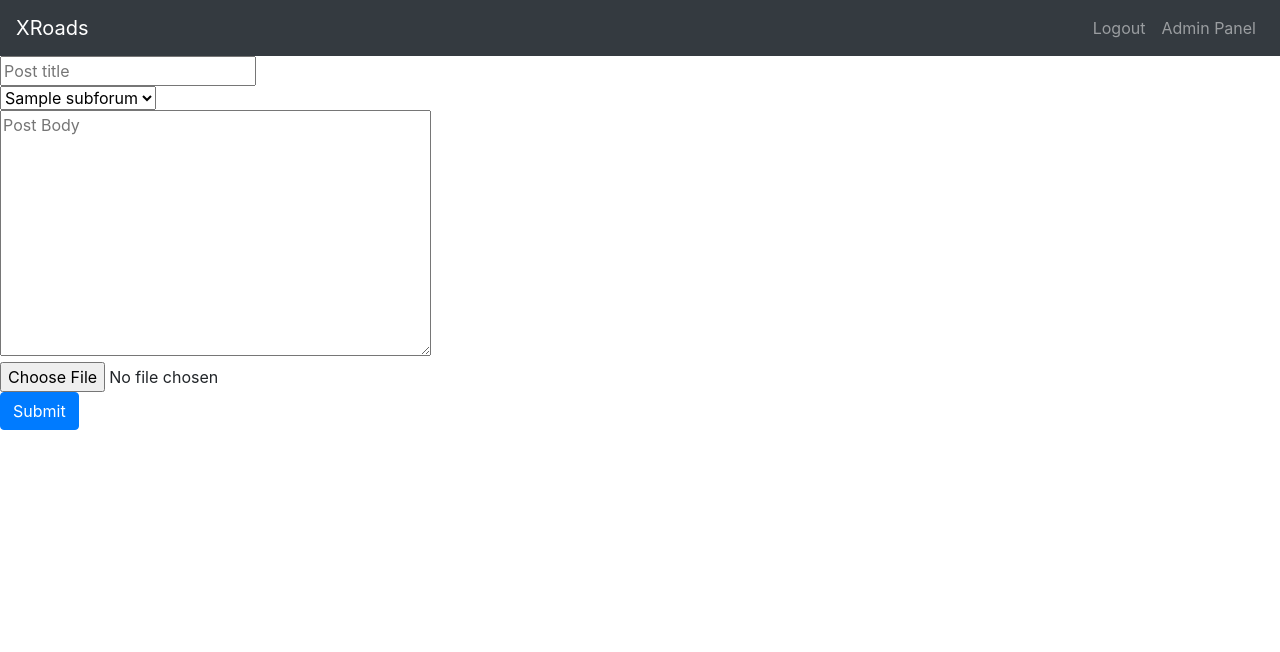
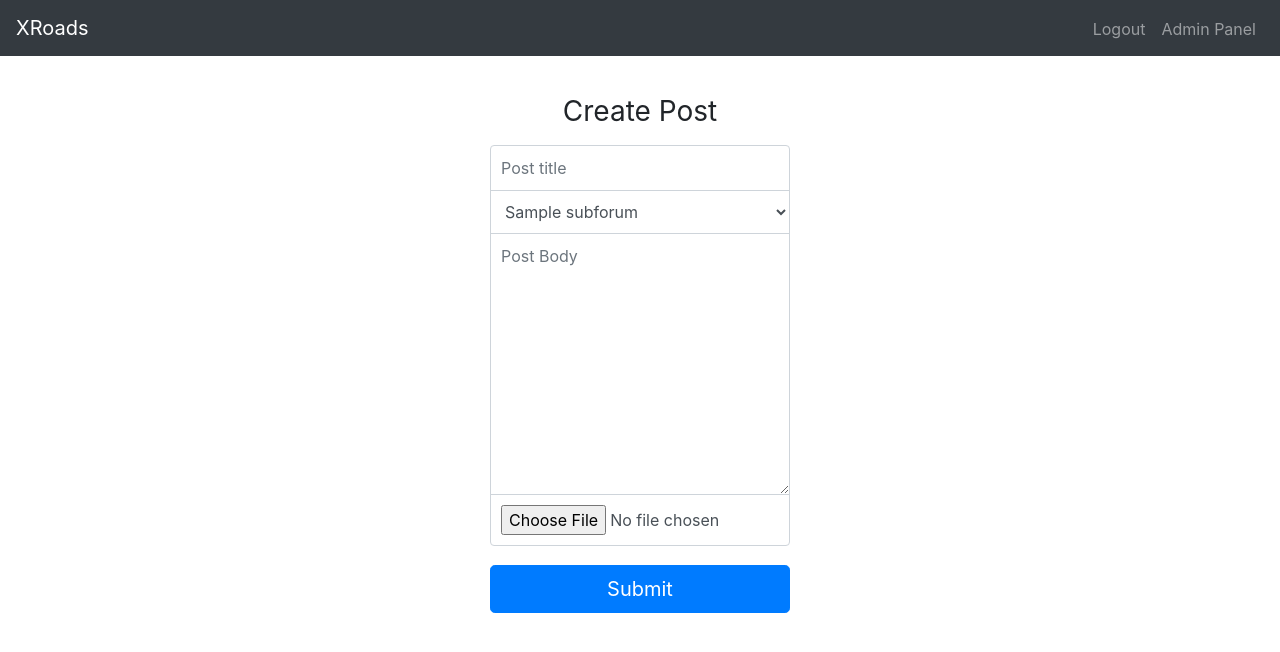
Before and after one commit to kalinkochnev/XRoads, a Django app: page /create-post/ in a window 1280 px wide. Shown: the top 652 px of the page. Run offline with Django 3.2, Linux system fonts and the light colour scheme; a user stored in the database is signed in; tables that the repository leaves empty hold one stand-in row (values such as "Sample post"); some libraries are stand-ins or nearby versions.

Commit message:
Functional Commit
Made Comments functional on /post/
De-wack-ified HTML for CreatePostForm

```diff
--- a/forum/forms.py
+++ b/forum/forms.py
@@ -11,16 +11,17 @@ class CreatePostForm(forms.ModelForm):
 
     def __init__(self, *args, **kwargs):
         super(CreatePostForm, self).__init__(*args, **kwargs)
-        self.helper = FormHelper(self)
+        self.helper = FormHelper()
         self.helper.form_class = "form-add-post"
         self.helper.form_method = 'POST'
         self.helper.form_show_labels = False
         self.helper.layout = Layout(
-            Field('title', placeholder='Post title'),
-            Field('subforum'),
-            Field('text', placeholder='Post Body'),
-            Field('attached_file', label='Attach a file'),
-            Submit('Post', 'Submit'),
+            HTML("""<h1 class="h3 mb-3 font-weight-normal">Create Post</h1>"""),
+            Field('title', placeholder='Post title', css_class='form-control', id='top-field'),
+            Field('subforum', css_class='form-control'),
+            Field('text', placeholder='Post Body', css_class='form-control'),
+            Field('attached_file', label='Attach a file', css_class='form-control', id='bottom-field'),
+            Submit('Post', 'Submit', css_class='btn btn-lg btn-primary btn-block', style="margin-top: 20px;"),
         )
 
     form_choices = [(str(subforum), str(subforum)) for subforum in SubForum.objects.all()]
--- a/forum/templates/forum/create_post.html
+++ b/forum/templates/forum/create_post.html
@@ -3,7 +3,47 @@
 
 
 {% block content %}
+    <style>
+        .asteriskField {
+            display: none;
+        }
 
+        #top-field {
+            border-top-left-radius: 0.25rem;
+            border-top-right-radius: 0.25rem;
+        }
+
+        #bottom-field {
+            border-bottom-left-radius: 0.25rem;
+            border-bottom-right-radius: 0.25rem;
+        }
+
+        .form-add-post {
+            width: 100%;
+            max-width: 330px;
+            padding: 15px;
+            margin: auto;
+        }
+
+        div {
+            margin-bottom: -1px;
+            border-radius: 0;
+
+        }
+
+        .form-add-post .form-control {
+            position: relative;
+            box-sizing: border-box;
+            height: auto;
+            padding: 10px;
+            font-size: 16px;
+            border-radius: 0;
+        }
+
+    </style>
+
+    <div class="container text-center">
+    <br>
     {% crispy form %}
-
+    </div>
 {% endblock %}
--- a/forum/templates/forum/post.html
+++ b/forum/templates/forum/post.html
@@ -51,7 +51,11 @@
                     <h5 class="card-title">
                         Comments ({{ comments.count }})
                     </h5>
-                    <input type="text">
+                    <form action="{% url 'post' %}" method="post">
+                        {% csrf_token %}
+                        <input type="text" name="message">
+                        <input type="hidden" value="{{ post.id }}" name="post">
+                        <input type="submit" class="btn btn-info">
                     <br>
                     {% for comment in comments %}
                         <div class="card">
--- a/forum/views.py
+++ b/forum/views.py
@@ -31,6 +31,22 @@ def show_post(request):
         post = Post.objects.all().get(id=id)
         comments = Comment.objects.all().filter(post=id)
         return render(request, 'forum/post.html', {'post': post, 'comments': comments})
+    elif request.method == 'POST':
+        message = request.POST.get('message')
+        post = request.POST.get('post')
+        new_comment = Comment(
+            post=Post.objects.get(id=post),
+            user=request.user,
+            text=message,
+            up_votes=0,
+            down_votes=0
+        )
+        if message != "":
+            new_comment.save()
+            return redirect('/post/?id=' + post)
+        else:
+            messages.warning(request, "The Comment cannot be Blank! Please try again.")
+            return redirect('/post/?id=' + post)
     else:
         return redirect('home')
 
```
